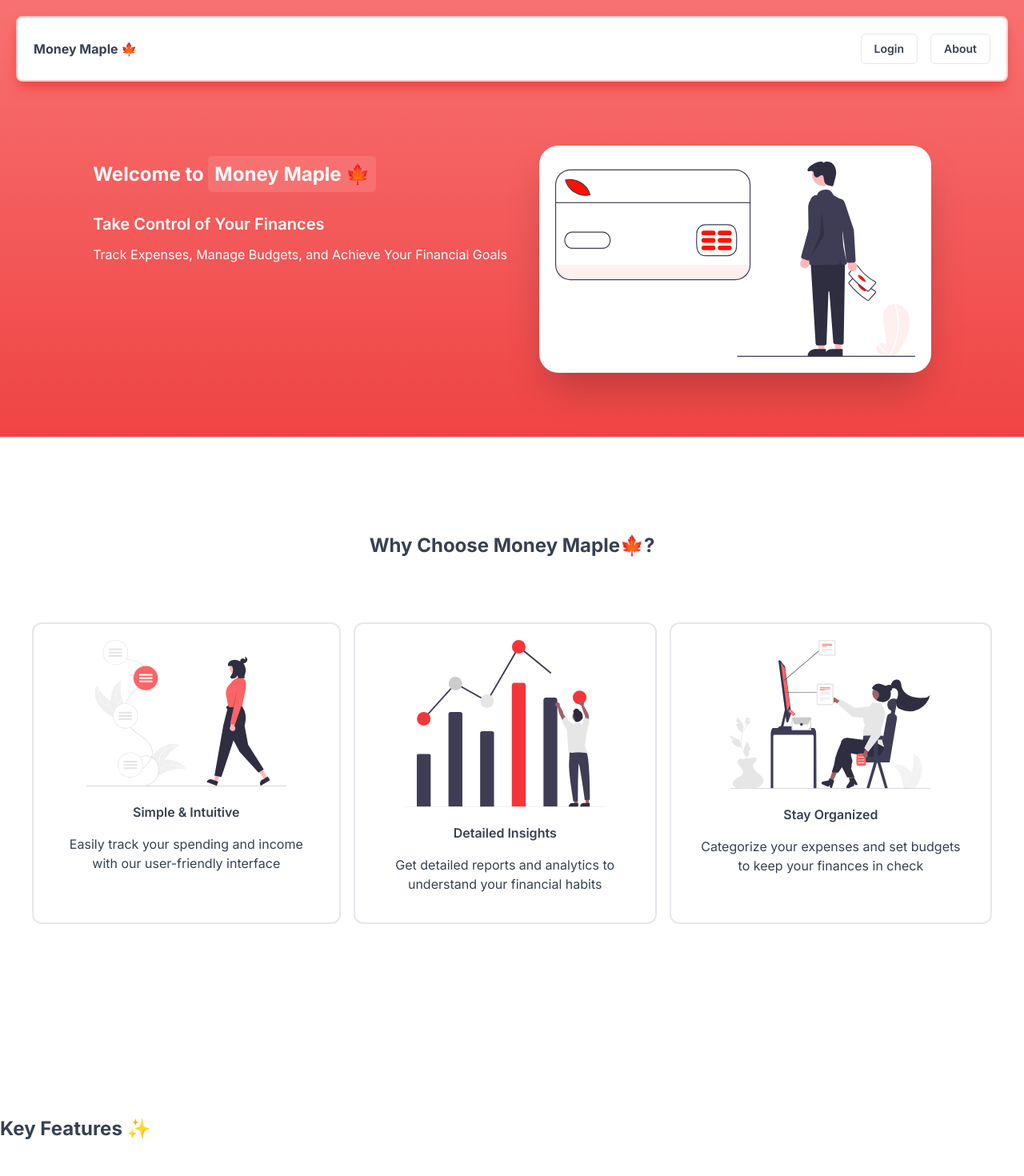
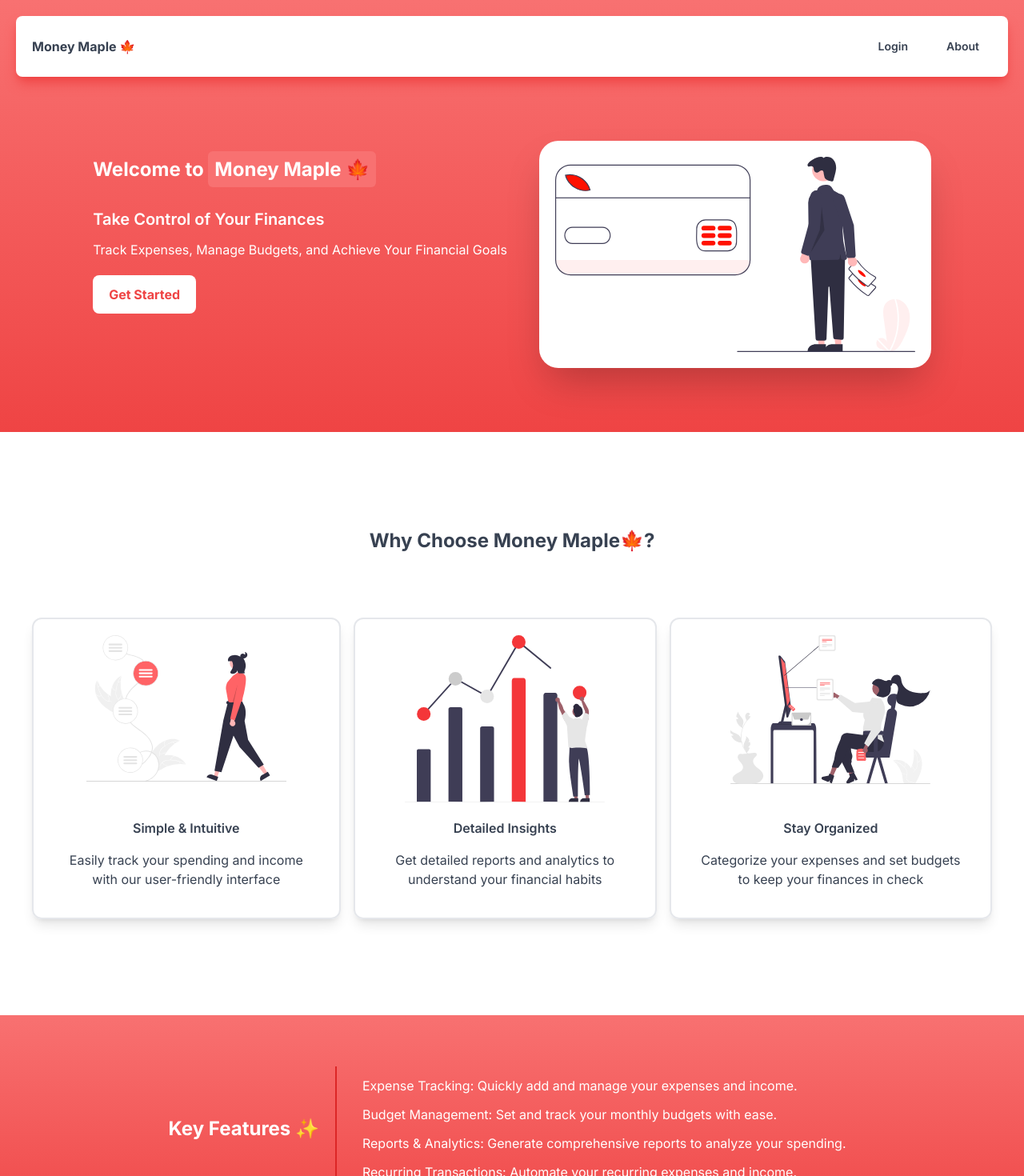
Before and after one commit to anantSinghCross/money-maple, a Next.js app: page / in a window 1280 px wide. Shown: the top 1470 px of the page at 80% size. Built offline with nearby package versions, Linux system fonts and the light colour scheme.

Commit message:
Landing Page: Complete

```diff
--- a/app/page.jsx
+++ b/app/page.jsx
@@ -11,7 +11,7 @@ function HomePage() {
   return (
     <div className=' flex flex-col'>
       <div className=' bg-gradient-to-t from-red-500 to-red-400 text-white'>
-        <div className=' flex justify-between items-center text-gray-700 bg-white m-5 p-5 border-2 border-red-200 rounded-lg shadow-lg shadow-red-500'>
+        <div className=' flex justify-between items-center text-gray-700 bg-white m-5 p-5  rounded-lg shadow-lg shadow-red-500'>
           <Link href='/'><h1 className='font-bold'>Money Maple 🍁</h1></Link>
           <menu className='flex gap-4 items-center text'>
             <Link href='/signup'><Button>Login</Button></Link>
@@ -30,6 +30,11 @@ function HomePage() {
             <p className=''>
               Track Expenses, Manage Budgets, and Achieve Your Financial Goals
             </p>
+            <Link href='/login'>
+              <button className='group my-5 p-5 py-3 rounded-lg bg-white text-red-500 font-bold hover:shadow-lg hover:shadow-red-400 transition-all'>
+                Get Started
+              </button>
+            </Link>
           </div>
           <div className=' p-5 rounded-3xl bg-white shadow-2xl'>
             <Image
@@ -50,7 +55,7 @@ function HomePage() {
         </div>
         <div className='flex items-stretch gap-4 m-10'>
 
-          <div className='flex flex-col items-center border-2 rounded-xl p-5 '>
+          <div className='flex flex-col items-center justify-between border-2 rounded-xl shadow-lg p-5 hover:scale-105 transition-all'>
             <div className=''>
               <Image
                 priority
@@ -68,7 +73,7 @@ function HomePage() {
             </div>
           </div>
 
-          <div className='flex flex-col items-center border-2 rounded-xl p-5 '>
+          <div className='flex flex-col items-center justify-between border-2 rounded-xl shadow-lg p-5 hover:scale-105 transition-all'>
             <div className=''>
               <Image
                 priority
@@ -86,7 +91,7 @@ function HomePage() {
             </div>
           </div>
 
-          <div className='flex flex-col items-center border-2 rounded-xl p-5 '>
+          <div className='flex flex-col items-center justify-between border-2 rounded-xl shadow-lg p-5 hover:scale-105 transition-all'>
             <div className=''>
               <Image
                 priority
@@ -106,18 +111,25 @@ function HomePage() {
         </div>
       </section>
 
-      <section className='flex gap-10 text-gray-700 my-20'>
+      <section className='flex justify-center items-center divide-x-2 divide-red-600 gap-5 px-10 py-16 text-white bg-gradient-to-t from-red-500 to-red-400'>
         <div>
-          <h1 className='text-2xl font-bold text-center mt-10'>
+          <h1 className='text-2xl text-nowrap font-bold text-center'>
             Key Features ✨
           </h1>
         </div>
-        <div className=' grid grid-cols-2 grid-rows-2 gap-5 m-10'>
+        <div className=' pl-5'>
           <ul>
-            <li></li>
+            <li className='m-3'>Expense Tracking: Quickly add and manage your expenses and income.</li>
+            <li className='m-3'>Budget Management: Set and track your monthly budgets with ease.</li>
+            <li className='m-3'>Reports & Analytics: Generate comprehensive reports to analyze your spending.</li>
+            <li className='m-3'>Recurring Transactions: Automate your recurring expenses and income.</li>
           </ul>
         </div>
       </section>
+
+      <footer className='py-12 px-10 text-slate-200 bg-slate-600 text-center text-xs font-bold'>
+        &copy; 2024 <span className='p-1 bg-white bg-opacity-20 rounded'>Money Maple 🍁</span>. All rights reserved.
+      </footer>
     </div>
   )
 }
--- a/components/ui/Button.jsx
+++ b/components/ui/Button.jsx
@@ -2,7 +2,7 @@ import React from 'react'
 
 function Button({children, onClick}) {
   return (
-    <button className=' p-2 px-4 border rounded-md text-sm font-semibold' onClick={onClick}>
+    <button className=' p-2 px-4 rounded-md text-sm font-semibold hover:bg-red-50 hover:text-red-500' onClick={onClick}>
       {children}
     </button>
   )
```
